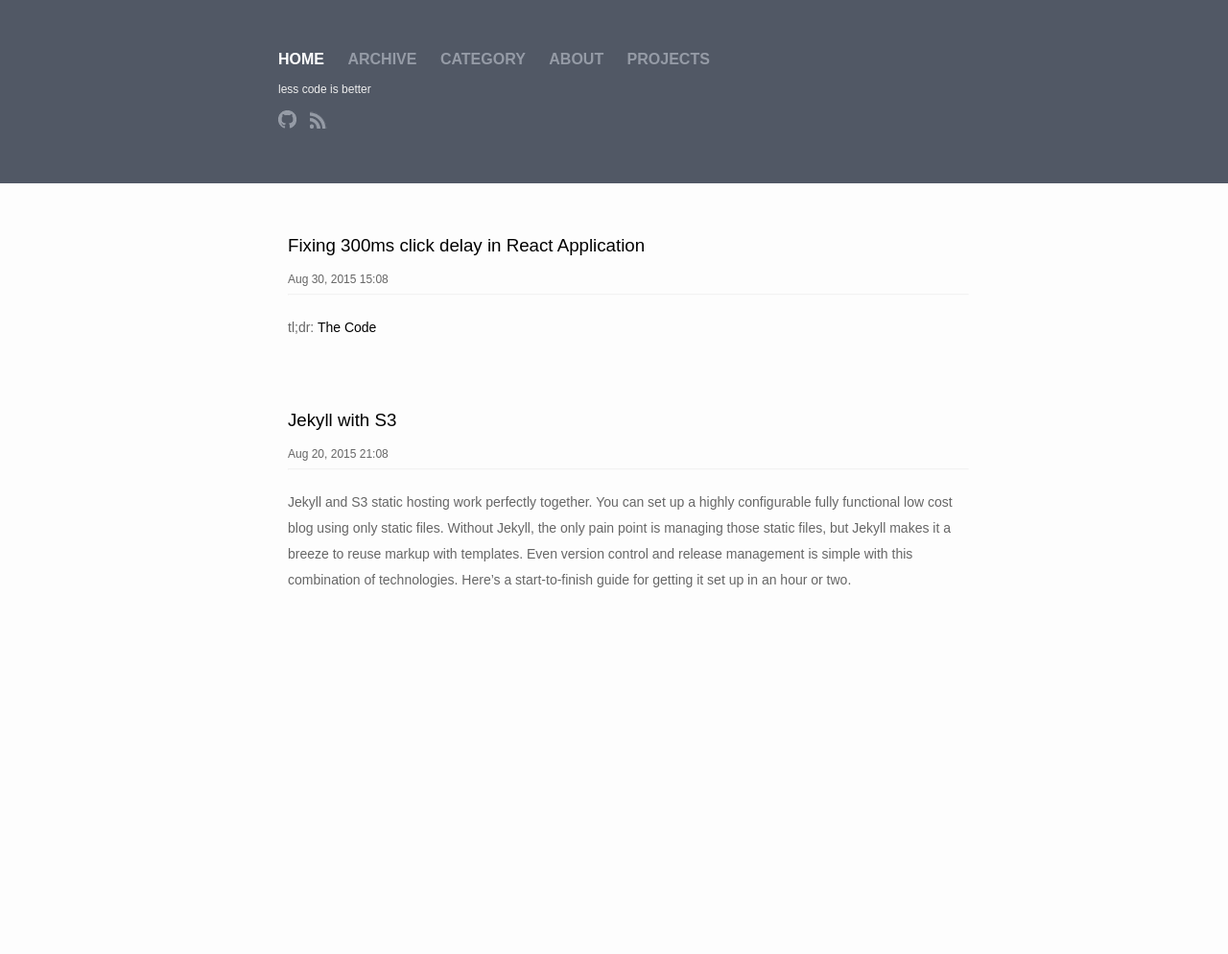
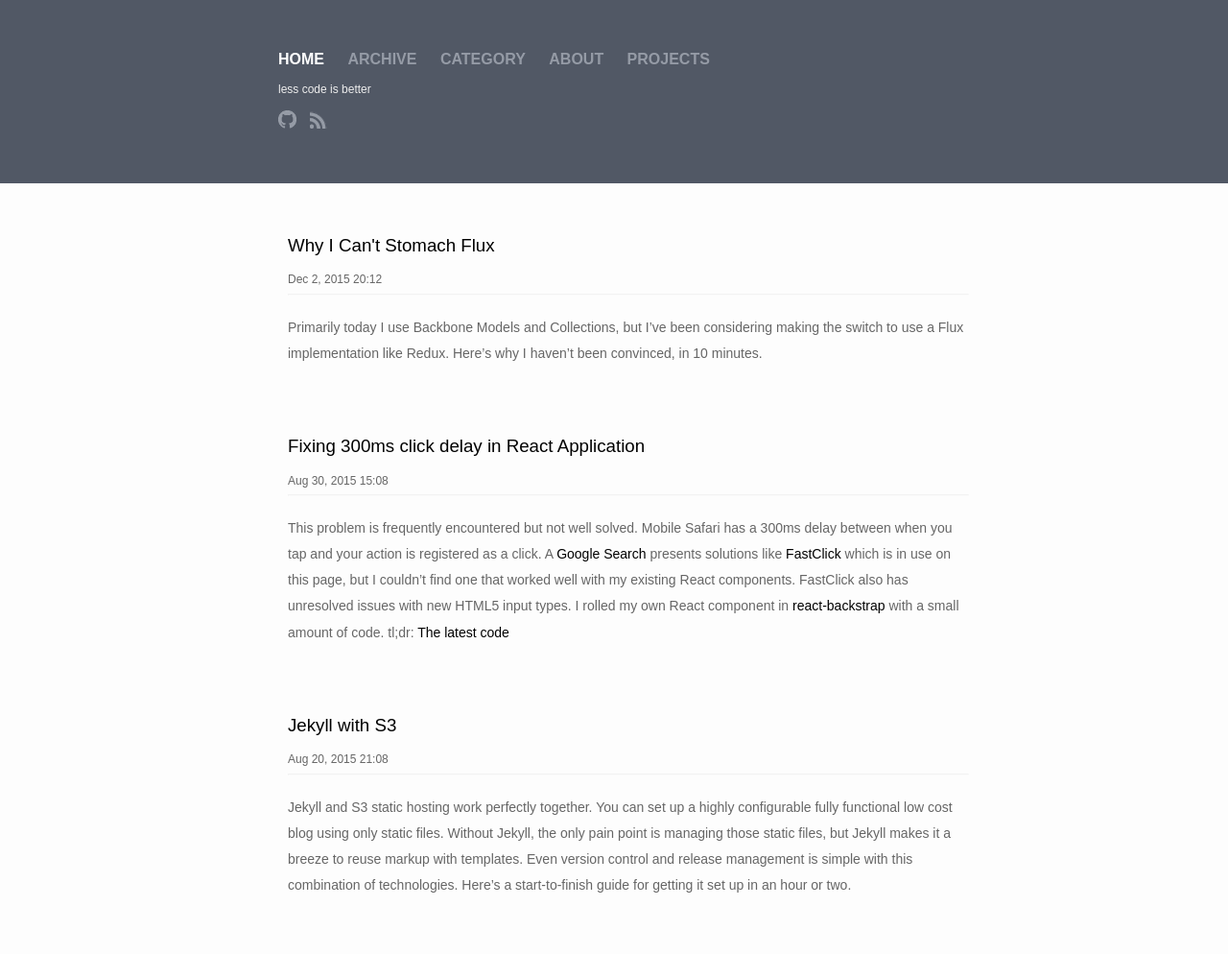
Before and after one commit to moodysalem/moodysalem.github.io, a Jekyll site: the page built from index.html, in a window 1280 px wide. Shown: the whole page at 96% size. Built offline with Jekyll 4.4.1, drawn with Linux system fonts in a browser that asks for light colours; nearby versions of some CDN libraries; comment, search, counter and statistics services are not loaded; before the commit the page ends 900 px from its top, so only the background shows below that; some of the changed lines change nothing that is shown.

Commit message:
feelings on flux

```diff
--- a/_posts/2015-08-30-fastclick_in_react_application.markdown
+++ b/_posts/2015-08-30-fastclick_in_react_application.markdown
@@ -5,9 +5,12 @@
 categories: react fastclick ios safari
 ---
 
-tl;dr: [The Code](https://raw.githubusercontent.com/moodysalem/react-backstrap/master/src/main/resources/META-INF/resources/rbs/components/controls/Tappable.js)
-
-Resolving the 300ms click delay with React. A [Google Search](https://www.google.com/search?q=click+delay) gives a huge number of solutions to this problem, including [FastClick](https://github.com/ftlabs/fastclick) which is in use on this page, but I couldn't find one that worked well with my existing React components. FastClick also has unresolved issues with new HTML5 input types. I rolled my own React component in [react-backstrap](https://github.com/moodysalem/react-backstrap) with a small amount of code.
+This problem is frequently encountered but not well solved. Mobile Safari has a 300ms delay between when you tap and your action
+is registered as a click. A [Google Search](https://www.google.com/search?q=click+delay) presents solutions like [FastClick](https://github.com/ftlabs/fastclick)
+which is in use on this page, but I couldn't find one that worked well with my existing React components.
+FastClick also has unresolved issues with new HTML5 input types.
+I rolled my own React component in [react-backstrap](https://github.com/moodysalem/react-backstrap) with a small amount of code.
+tl;dr: [The latest code](https://raw.githubusercontent.com/moodysalem/react-backstrap/master/src/main/resources/META-INF/resources/rbs/components/controls/Tappable.js)
 
 
 ## Available Properties
--- /dev/null
+++ b/_posts/2015-12-02-why_i_cant_stomach_flux.markdown
@@ -0,0 +1,54 @@
+---
+layout: post
+title:  "Why I Can't Stomach Flux"
+date:   2015-12-02 20:54
+categories: react flux model mvc
+---
+
+Primarily today I use Backbone Models and Collections, but I've been considering making the switch to use a Flux implementation
+like Redux. Here's why I haven't been convinced, in 10 minutes.
+
+## Still Subscribing to Stores
+Flux still hasn't resolved the imperative nature of fetching and interacting with data. You still have to subscribe to the store
+to get updates in application state. This feels no different than instantiating a few models or collections and subscribing
+to change events, and comes with the same problems-only the convention is to just have a single model (i.e. store)
+in the case of flux.
+
+I think the solution to this problem is managing data with something like [react-ajax](https://github.com/yuanyan/react-ajax)
+that takes URLs and parameters (e.g. query parameters like pagination, sorting, and filtering)
+and deals with fetching the data and passing the state of the fetching as properties to its child component.
+
+## Significantly More Boilerplate
+Flux stores do not give you the tools that come for free with Backbone models and collections to fetch and save data.
+That means you're likely back to making Ajax calls again to interact with that RESTful service.
+
+Backbone integration here feels redundant since you're otherwise just dealing with plain objects, and you won't want mutable
+Backbone Models and Collections in your store.
+
+## Pass Props `all the way down` or Use an Experimental Feature
+[Redux](http://ract.org/redux) recommends that you use the experimental [React context](https://facebook.github.io/react/docs/context.html)
+feature, which means your application is likely to be vulnerable to API changes in future versions of React.
+
+Otherwise you're passing your store as a property all the way down your component tree, which feels inelegant. This is
+often necessary for controls to dispatch events to the store.
+
+I think this is just a symptom of the next issue...
+
+## Sharing a Global Store
+React solves a fundamental problem with web UIs, which is that dependencies between the view and data model are
+difficult to manage as your web application becomes more complex. React does this by making your UI completely deterministic,
+i.e. render should return the same DOM given the same properties and state.
+
+But now that store is a component property (or context variable),
+and store can have loads of state in it which will grow with the complexity of the application, it's not clear
+how a component should render given its properties and state.
+
+This also opens you up to the _arguable_ anti-pattern of passing store to lower level components because their rendering depends
+on many pieces of application state, rather than passing props to the lower level component. Where do you draw the line
+between a low level component that should only use properties and a top level component that reads from the store?
+If you already have the store because you're dispatching actions to it, is it OK to pull values from the store in the render method
+rather than add properties to the component?
+
+For now it seems a lot more transparent to instantiate the required models and components in the initial state of the top
+level component, and pass each model and collection to only the children components that require them, but I think Backbone
+could be replaced by a well designed data store component that passes the appropriate callbacks for saving and deleting data.
```
